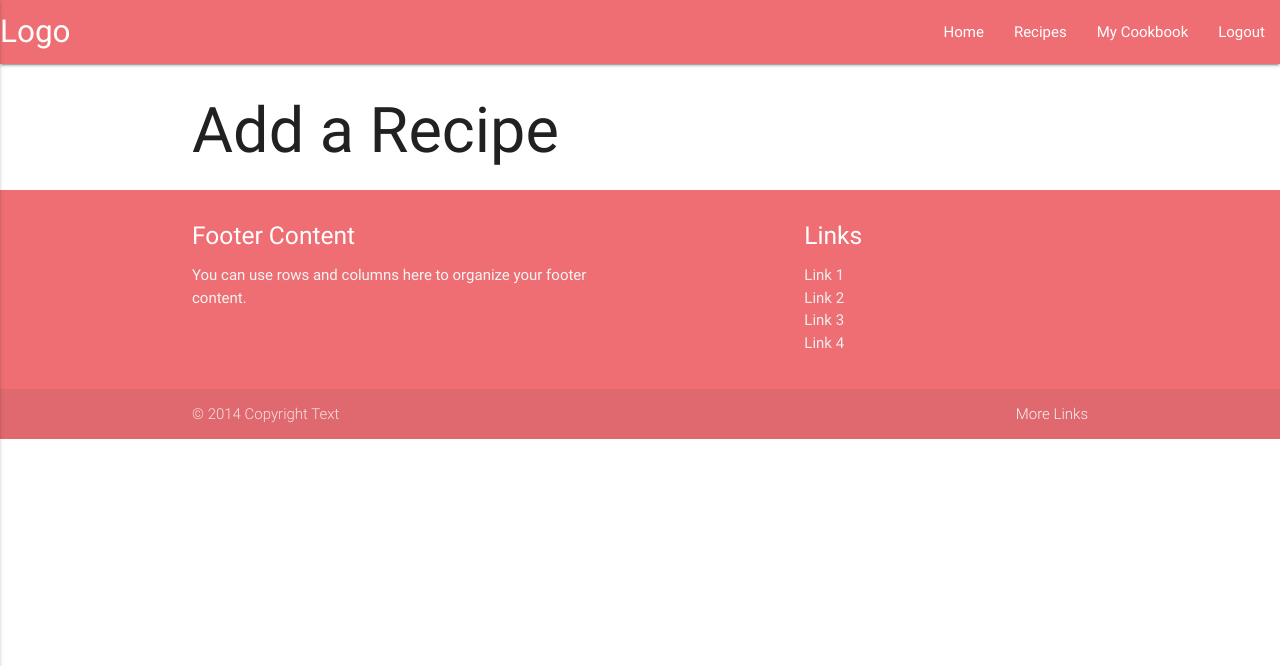
After one commit to Baldpet/Family-cookbook, a Flask app: page /add-recipe in a window 1280 px wide. The commit adds this page. Shown: the top 666 px of the page. Run offline with Flask 2, Linux system fonts and the light colour scheme; a user stored in the database is signed in; a database or web service that is not in the repository returns one stand-in record (values such as "Sample title"); some libraries are stand-ins or nearby versions.

Commit message:
added the base templates and routes for other pages, linked to header

```diff
--- a/app.py
+++ b/app.py
@@ -2,7 +2,7 @@ import os
 from flask import Flask, render_template, redirect, request, url_for, flash
 from flask_pymongo import PyMongo
 from bson.objectid import ObjectId
-from flask_login import LoginManager, login_user, logout_user, current_user
+from flask_login import LoginManager, login_user, logout_user, current_user, login_required
 from werkzeug.security import generate_password_hash, check_password_hash
 
 if os.path.exists("env.py"):
@@ -19,6 +19,8 @@ login_manager = LoginManager()
 mongo = PyMongo(app)
 
 login_manager.init_app(app)
+
+login_manager.login_view = "home"
 
 """
 Flask-Login User Class and callback function
@@ -67,7 +69,7 @@ def home():
     return render_template("index.html")
 
 
-@app.route('/SignUp')
+@app.route('/signup')
 def sign_up():
     # route to the sign up form
     return render_template("signup.html")
@@ -77,6 +79,27 @@ def sign_up():
 def home_login(username):
     # route to the home section for logged in users
     return render_template('homelogin.html')
+
+
+@app.route('/add-recipe')
+@login_required
+def add_recipe():
+    # route to the form to add a recipe to the app
+    return render_template('addrecipe.html')
+
+
+@app.route('/find-a-recipe')
+@login_required
+def search_recipes():
+    # route to the page to search for other recipes on the app
+    return render_template('searchrecipes.html')
+
+
+@app.route('/mycookbook/<username>')
+@login_required
+def my_cookbook(username):
+    # route to the cookbook of the user, shows the recipes they have saved
+    return render_template('mycookbook.html')
 
 
 @app.route('/login', methods=['POST', 'GET'])
@@ -115,7 +138,7 @@ def logout():
     return redirect(url_for('home'))
 
 
-@app.route('/SignUp/user', methods=['POST', 'GET'])
+@app.route('/signup/user', methods=['POST', 'GET'])
 def sign_up_user():
     """
         Sign up form
--- /dev/null
+++ b/templates/addrecipe.html
@@ -0,0 +1,7 @@
+{% extends "base.html" %}
+{% block content %}
+<div class="container">
+    <h1>Add a Recipe</h1>
+</div>
+
+{% endblock %}
--- a/templates/base.html
+++ b/templates/base.html
@@ -15,8 +15,8 @@
             <a href="#" data-activates="mobile-demo" class="button-collapse"><i class="material-icons">menu</i></a>
 			<ul id="nav-mobile" class="right hide-on-med-and-down">
 				<li><a href="{{url_for('home')}}">Home</a></li>
-				<li><a href="#">Recipes</a></li>
-				<li><a href="#">My Cookbook</a></li>
+				<li><a href="{{url_for('search_recipes')}}">Recipes</a></li>
+				<li><a href="{{url_for('my_cookbook', username=current_user)}}">My Cookbook</a></li>
                 <li>
                     {% if current_user.is_authenticated %}
                         <a href="{{url_for('logout')}}">Logout</a>
@@ -27,8 +27,8 @@
 			</ul>
             <ul class="side-nav" id="mobile-demo">
                 <li><a href="{{url_for('home')}}">Home</a></li>
-                <li><a href="#">Recipes</a></li>
-                <li><a href="#">My Cookbook</a></li>
+                <li><a href="{{url_for('search_recipes')}}">Recipes</a></li>
+                <li><a href="{{url_for('my_cookbook', username=current_user)}}">My Cookbook</a></li>
                 <li>
                     {% if current_user.is_authenticated %}
                     <a href="{{url_for('logout')}}">Logout</a>
```
Also changed, not shown: templates/mycookbook.html (added, +7 -0 lines), templates/recipe.html (added, +7 -0 lines), templates/searchrecipes.html (added, +7 -0 lines).
